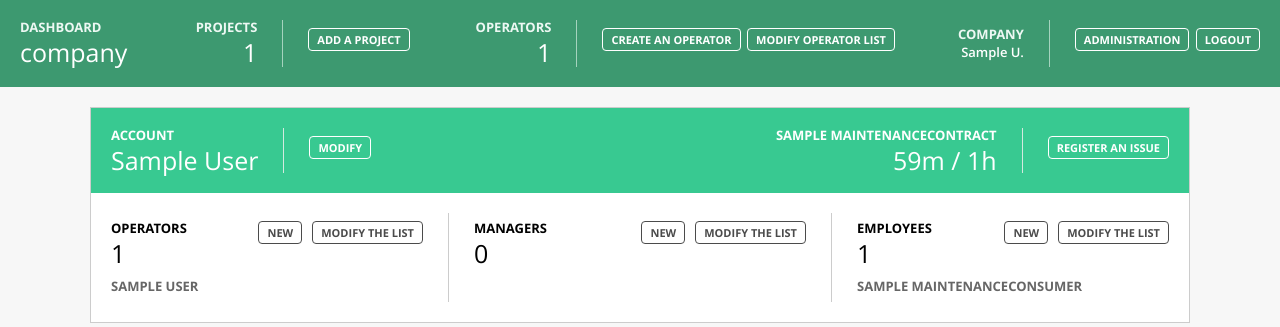
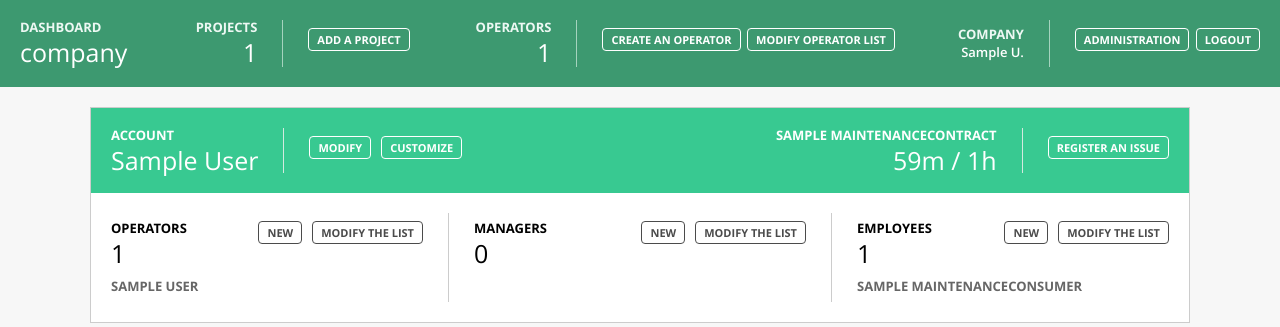
Before and after one commit to HybirdCorp/HyMaintenance, a Django app: page /high_ui/ in a window 1280 px wide. Shown: the top 327 px of the page. Run offline with Django 3.2, Linux system fonts and the light colour scheme; a user stored in the database is signed in; data comes from the database, SQL or seed files in the repository; tables that the repository leaves empty hold one stand-in row (values such as "Sample post").

Commit message:
Refs 286, add missing buttons

```diff
--- a/hymaintenance/high_ui/templates/high_ui/company_details_header.html
+++ b/hymaintenance/high_ui/templates/high_ui/company_details_header.html
@@ -14,6 +14,7 @@
     {% endfor %}
     <div class="dashboard-item dashboard-button">
         <div class="dashboard-value">
+        <a href="{% url 'high_ui:project-create_issue' company_name=company.slug_name %}">{% trans "Register an issue" %}</a>
             {% if add_credits %}
                 {% if request.user.has_operator_or_admin_permissions %}
                 <a href='{% url 'high_ui:project-create_credit' company_name=company.slug_name %}'>{% trans "Add hours" %}</a>
--- a/hymaintenance/high_ui/templates/high_ui/dashboard.html
+++ b/hymaintenance/high_ui/templates/high_ui/dashboard.html
@@ -20,11 +20,18 @@
                         <span class="dashboard-title">{% trans "Account" %}</span>
                         <span class="dashboard-value"><a href="{{company.get_absolute_url}}" title="{% blocktrans %}Access to {{company}} details{% endblocktrans %}">{{company}}</a></span>
                     </div>
+                    {% if request.user.has_admin_permissions %}
                     <div class="dashboard-item dashboard-button">
                         <div class="dashboard-value">
                             <a href="{% url 'high_ui:update_project' company_name=company.slug_name %}">{% trans "Modify" %}</a> {# TMP #}
                         </div>
                     </div>
+                    <div class="dashboard-button">
+                        <div class="dashboard-value">
+                            <a href="{% url 'high_ui:customize_project' company_name=company.slug_name %}">{% trans "Customize" context "fp" %}</a> {# TMP #}
+                        </div>
+                    </div>
+                    {% endif %}
                     <div style="flex: 1"></div>
                     {% for contract in company.contracts.filter_enabled %}
                     <div class="dashboard-item">
--- a/hymaintenance/high_ui/templates/high_ui/forms/customize_project.html
+++ b/hymaintenance/high_ui/templates/high_ui/forms/customize_project.html
@@ -82,7 +82,7 @@
                             <label for="{{form.has_custom_color.id_for_label}}">{{form.has_custom_color.label}} *</label>
                             <section class="segmented-selector {{default_activity_type}} selector-has_custom_color">
                                 <a href="" class="active" data-selector-key="inactive" data-selector-value="False">{% trans "Default" %}</a>
-                                <a href="" class="inactive" data-selector-key="active" data-selector-value="True">{% trans "Customize" %}</a>
+                                <a href="" class="inactive" data-selector-key="active" data-selector-value="True">{% trans "Customized" context "fs" %}</a>
                                 {{form.has_custom_color}}
                             </section>
 
```
Also changed, not shown: hymaintenance/high_ui/locale/fr/LC_MESSAGES/django.po, 1 other file.
